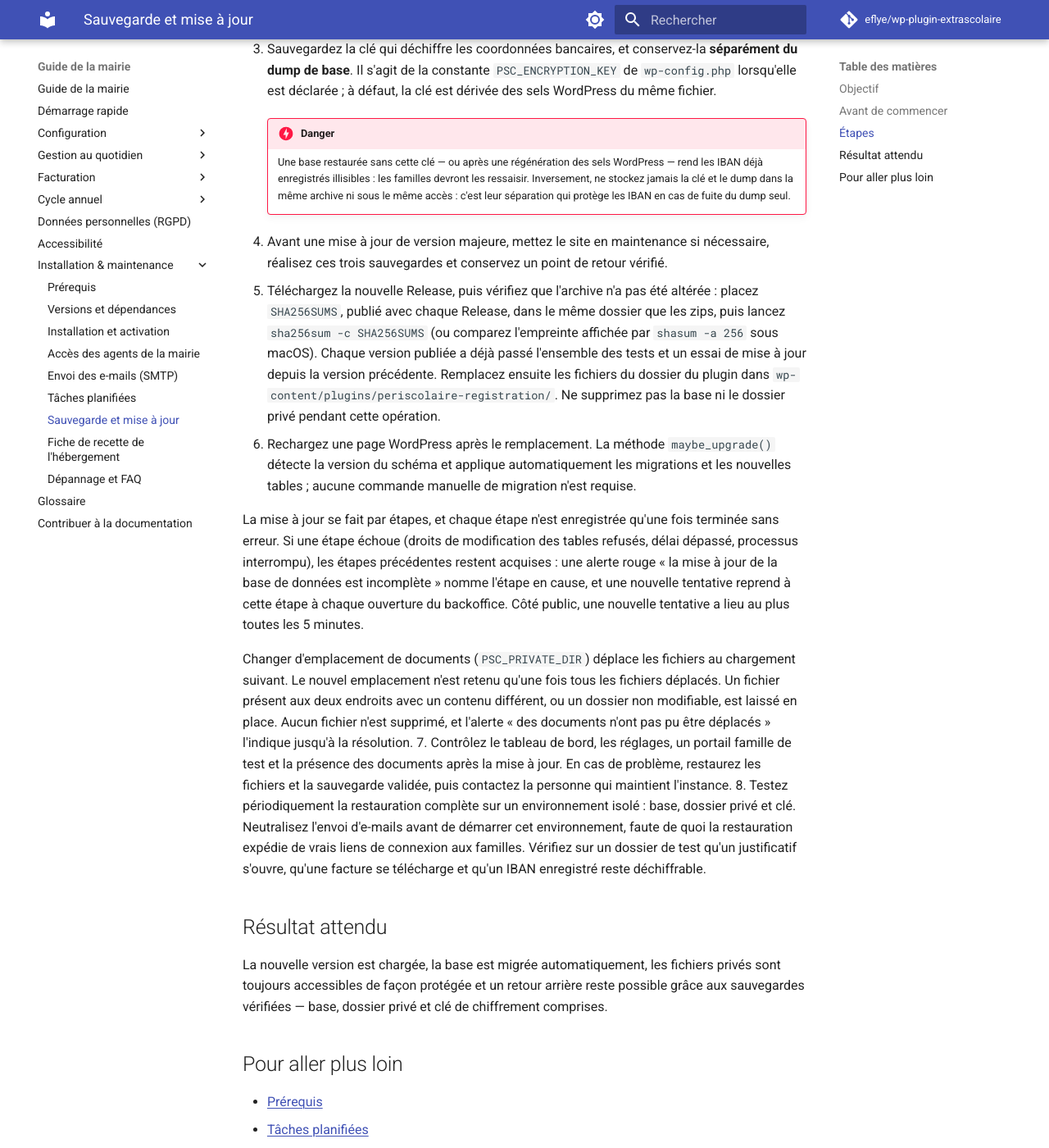
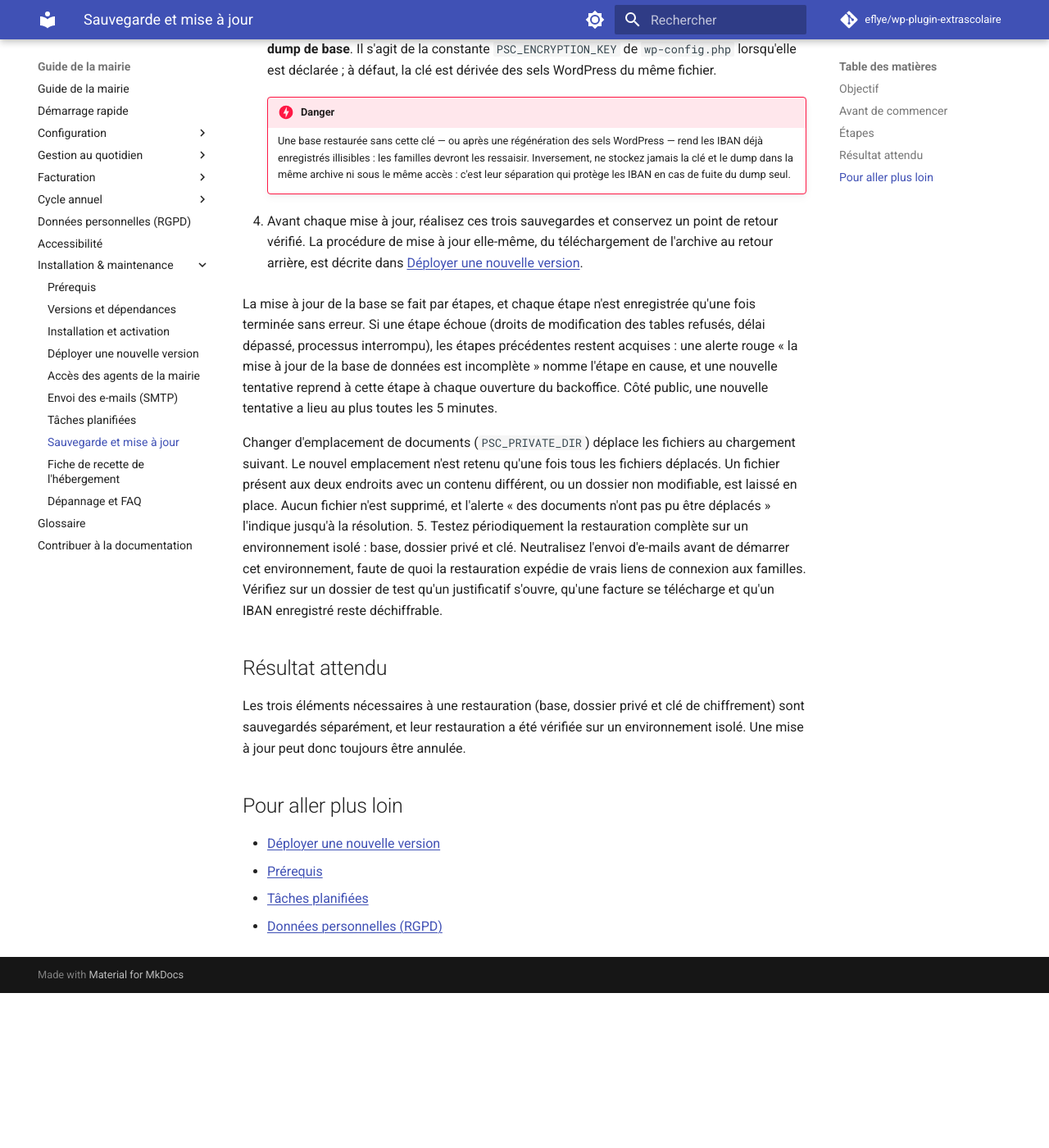
Before and after one commit to eflye/wp-plugin-extrascolaire, an MkDocs documentation site: the page built from documentation/installation/sauvegarde-mise-a-jour.md, in a window 1280 px wide and 1400 px high, scrolled down 922 px. Shown: the whole window at 82% size. Built offline with MkDocs 1.6.1 and Material for MkDocs 9.7.7, drawn with Linux system fonts in a browser that asks for light colours; comment, search, counter and statistics services are not loaded; after the commit the page ends 2133 px from its top, so only the background shows below that; some of the changed text lies outside the part shown.

Commit message:
docs(installation): procédure de déploiement par archive ZIP, sauvegarde recentrée
Co-Authored-By: Claude Opus 5.5 <noreply@anthropic.com>
Claude-Session: https://claude.ai/code/session_01NUknn5V2uYE87AKNARM7tY

```diff
--- a/documentation/installation/sauvegarde-mise-a-jour.md
+++ b/documentation/installation/sauvegarde-mise-a-jour.md
@@ -2,7 +2,7 @@
 
 ## Objectif
 
-Protégez les données du service et appliquez les mises à jour du plugin sans perdre les inscriptions ni les documents privés.
+Protégez les données du service (base, documents privés et clé de chiffrement) et gardez un point de retour vérifié avant chaque mise à jour du plugin.
 
 ## Avant de commencer
 
@@ -10,7 +10,7 @@ Vous devez disposer d'un accès à la base de données, aux fichiers WordPress e
 
 ## Étapes
 
-1. Sauvegardez la base de données WordPress, qui contient les foyers, enfants, plannings, factures, messages et réglages. Vérifiez que le dump peut être restauré dans une base distincte ; le script `bin/verify-database-backup.sh` automatise cette comparaison sans toucher à la base source.
+1. Sauvegardez la base de données WordPress, qui contient les foyers, enfants, plannings, factures, messages et réglages. Vérifiez que le dump peut être restauré dans une base distincte, sans jamais le recharger dans la base de production.
 2. Sauvegardez également le dossier des documents privés (justificatifs d'assurance et factures PDF). Identifiez d'abord le chemin réellement utilisé par votre instance :
 
     - la valeur de `PSC_PRIVATE_DIR` si cette constante est déclarée dans `wp-config.php` ;
@@ -24,22 +24,20 @@ Vous devez disposer d'un accès à la base de données, aux fichiers WordPress e
     !!! danger
         Une base restaurée sans cette clé — ou après une régénération des sels WordPress — rend les IBAN déjà enregistrés illisibles : les familles devront les ressaisir. Inversement, ne stockez jamais la clé et le dump dans la même archive ni sous le même accès : c'est leur séparation qui protège les IBAN en cas de fuite du dump seul.
 
-4. Avant une mise à jour de version majeure, mettez le site en maintenance si nécessaire, réalisez ces trois sauvegardes et conservez un point de retour vérifié.
-5. Téléchargez la nouvelle Release, puis vérifiez que l'archive n'a pas été altérée : placez `SHA256SUMS`, publié avec chaque Release, dans le même dossier que les zips, puis lancez `sha256sum -c SHA256SUMS` (ou comparez l'empreinte affichée par `shasum -a 256` sous macOS). Chaque version publiée a déjà passé l'ensemble des tests et un essai de mise à jour depuis la version précédente. Remplacez ensuite les fichiers du dossier du plugin dans `wp-content/plugins/periscolaire-registration/`. Ne supprimez pas la base ni le dossier privé pendant cette opération.
-6. Rechargez une page WordPress après le remplacement. La méthode `maybe_upgrade()` détecte la version du schéma et applique automatiquement les migrations et les nouvelles tables ; aucune commande manuelle de migration n'est requise.
+4. Avant chaque mise à jour, réalisez ces trois sauvegardes et conservez un point de retour vérifié. La procédure de mise à jour elle-même, du téléchargement de l'archive au retour arrière, est décrite dans [Déployer une nouvelle version](deploiement-zip.md).
 
-   La mise à jour se fait par étapes, et chaque étape n'est enregistrée qu'une fois terminée sans erreur. Si une étape échoue (droits de modification des tables refusés, délai dépassé, processus interrompu), les étapes précédentes restent acquises : une alerte rouge « la mise à jour de la base de données est incomplète » nomme l'étape en cause, et une nouvelle tentative reprend à cette étape à chaque ouverture du backoffice. Côté public, une nouvelle tentative a lieu au plus toutes les 5 minutes.
+   La mise à jour de la base se fait par étapes, et chaque étape n'est enregistrée qu'une fois terminée sans erreur. Si une étape échoue (droits de modification des tables refusés, délai dépassé, processus interrompu), les étapes précédentes restent acquises : une alerte rouge « la mise à jour de la base de données est incomplète » nomme l'étape en cause, et une nouvelle tentative reprend à cette étape à chaque ouverture du backoffice. Côté public, une nouvelle tentative a lieu au plus toutes les 5 minutes.
 
    Changer d'emplacement de documents (`PSC_PRIVATE_DIR`) déplace les fichiers au chargement suivant. Le nouvel emplacement n'est retenu qu'une fois tous les fichiers déplacés. Un fichier présent aux deux endroits avec un contenu différent, ou un dossier non modifiable, est laissé en place. Aucun fichier n'est supprimé, et l'alerte « des documents n'ont pas pu être déplacés » l'indique jusqu'à la résolution.
-7. Contrôlez le tableau de bord, les réglages, un portail famille de test et la présence des documents après la mise à jour. En cas de problème, restaurez les fichiers et la sauvegarde validée, puis contactez la personne qui maintient l'instance.
-8. Testez périodiquement la restauration complète sur un environnement isolé : base, dossier privé et clé. Neutralisez l'envoi d'e-mails avant de démarrer cet environnement, faute de quoi la restauration expédie de vrais liens de connexion aux familles. Vérifiez sur un dossier de test qu'un justificatif s'ouvre, qu'une facture se télécharge et qu'un IBAN enregistré reste déchiffrable.
+5. Testez périodiquement la restauration complète sur un environnement isolé : base, dossier privé et clé. Neutralisez l'envoi d'e-mails avant de démarrer cet environnement, faute de quoi la restauration expédie de vrais liens de connexion aux familles. Vérifiez sur un dossier de test qu'un justificatif s'ouvre, qu'une facture se télécharge et qu'un IBAN enregistré reste déchiffrable.
 
 ## Résultat attendu
 
-La nouvelle version est chargée, la base est migrée automatiquement, les fichiers privés sont toujours accessibles de façon protégée et un retour arrière reste possible grâce aux sauvegardes vérifiées — base, dossier privé et clé de chiffrement comprises.
+Les trois éléments nécessaires à une restauration (base, dossier privé et clé de chiffrement) sont sauvegardés séparément, et leur restauration a été vérifiée sur un environnement isolé. Une mise à jour peut donc toujours être annulée.
 
 ## Pour aller plus loin
 
+- [Déployer une nouvelle version](deploiement-zip.md)
 - [Prérequis](prerequis.md)
 - [Tâches planifiées](taches-planifiees.md)
 - [Données personnelles (RGPD)](../rgpd.md)
--- a/mkdocs.yml
+++ b/mkdocs.yml
@@ -90,6 +90,7 @@ nav:
           - Prérequis: installation/prerequis.md
           - Versions et dépendances: installation/versions-dependances.md
           - Installation et activation: installation/installation-activation.md
+          - Déployer une nouvelle version: installation/deploiement-zip.md
           - Accès des agents de la mairie: installation/acces-agents.md
           - Envoi des e-mails (SMTP): installation/emails-smtp.md
           - Tâches planifiées: installation/taches-planifiees.md
```
Also changed, not shown: documentation/installation/deploiement-zip.md (added, +65 -0 lines), documentation/installation/installation-activation.md (+2 -1 lines), 1 other file.
